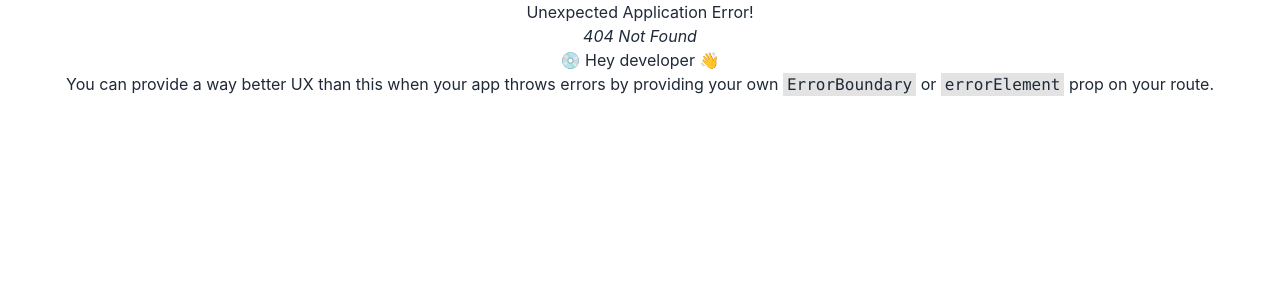
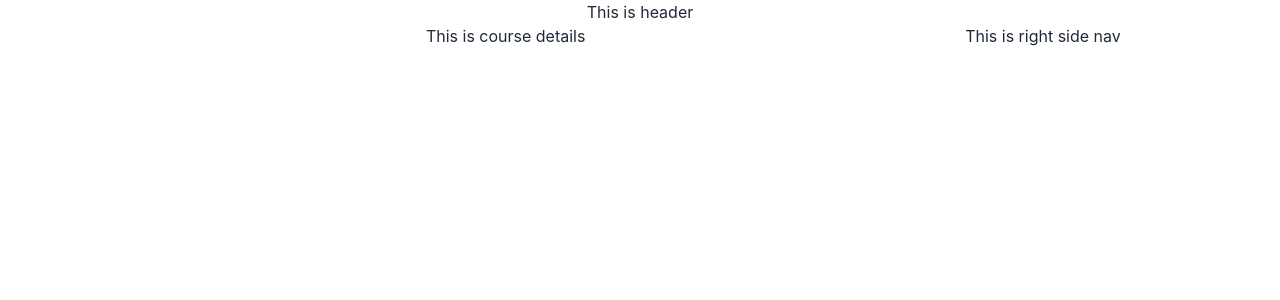
Before and after one commit to foysal767/mecEdu-client-side, a React (Create React App) app: page /details/1 in a window 1280 px wide. Before the commit this address had no page. Shown: the top 300 px of the page. Built offline with nearby package versions, Linux system fonts and the light colour scheme.

Commit message:
some routes setup done

```diff
--- /dev/null
+++ b/src/Pages/CourseDetails/CourseDetails.js
@@ -0,0 +1,11 @@
+import React from 'react';
+
+const CourseDetails = () => {
+    return (
+        <div>
+            <h2>This is course details</h2>
+        </div>
+    );
+};
+
+export default CourseDetails;
--- /dev/null
+++ b/src/Pages/Courses/Courses.js
@@ -0,0 +1,11 @@
+import React from 'react';
+
+const Courses = () => {
+    return (
+        <div>
+            <h1>This sis courses page</h1>
+        </div>
+    );
+};
+
+export default Courses;
--- a/src/layout/Main.js
+++ b/src/layout/Main.js
@@ -17,7 +17,6 @@
                     </div>
                 </div>
             </div>
-            {/* <Footer></Footer> */}
         </div>
     );
 };
```
Also changed, not shown: src/Routes/Routes/Routes.js (+10 -0 lines).
